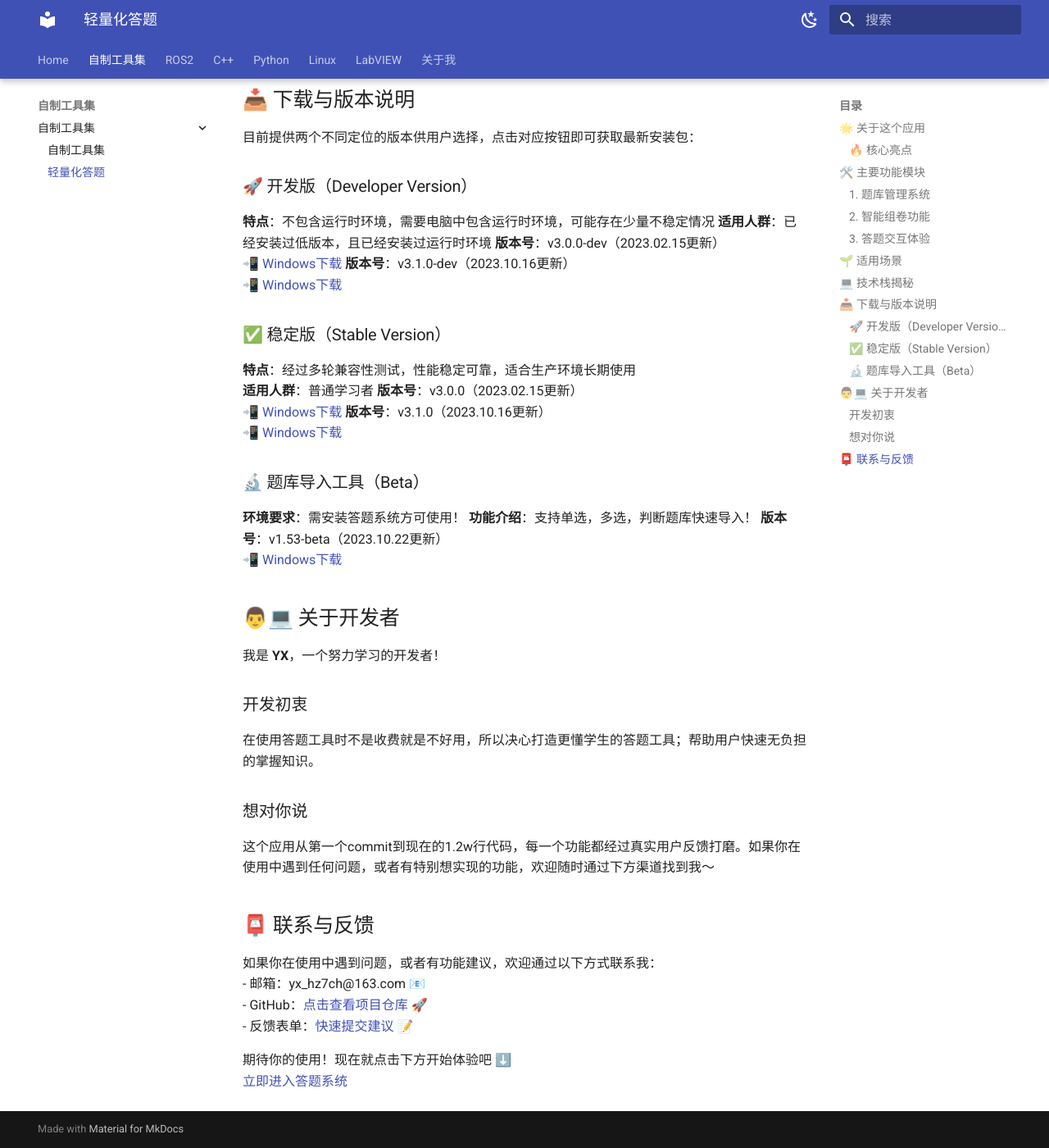
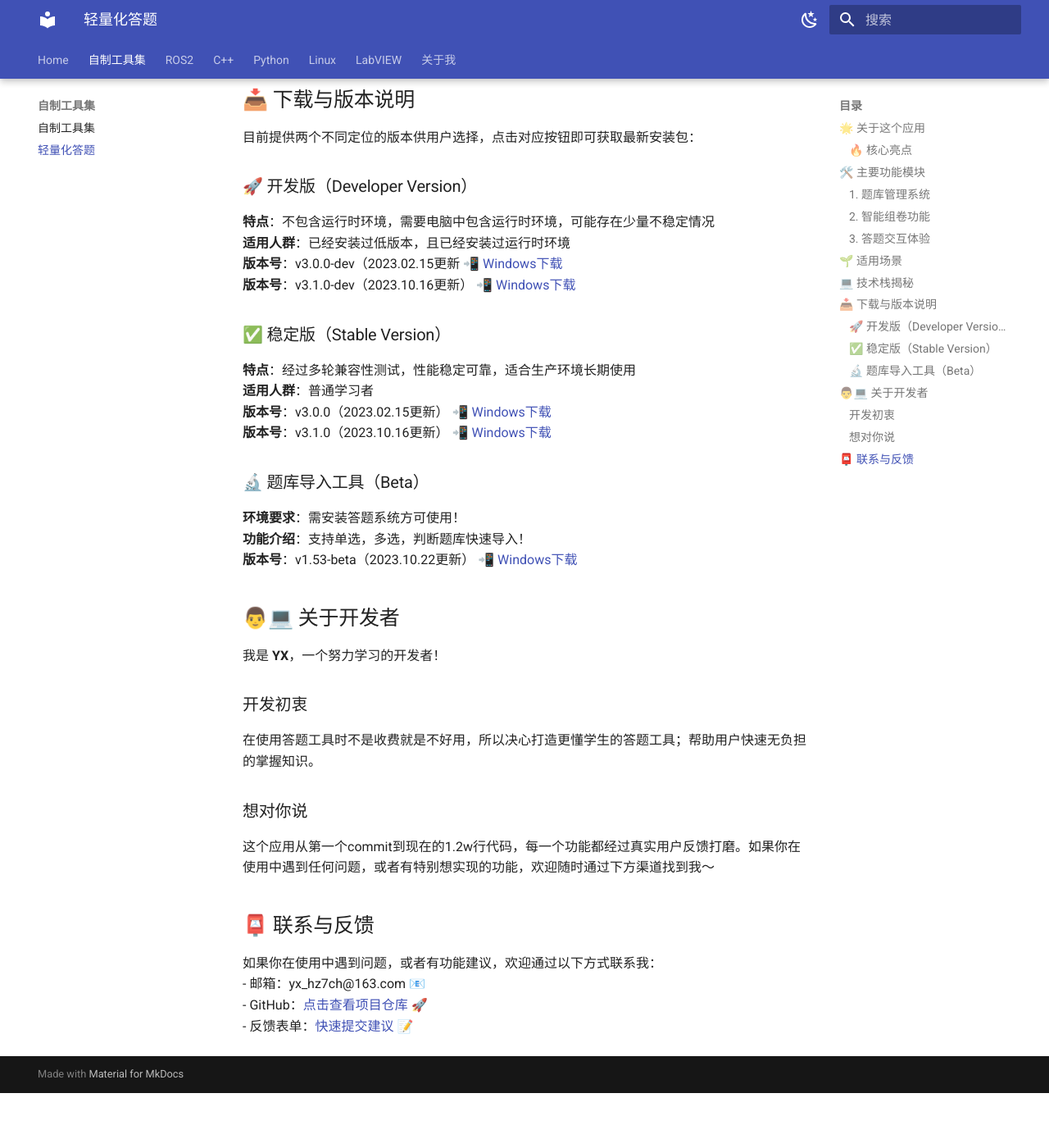
Before and after one commit to YXZHC/YXZHC.github.io, an MkDocs documentation site: the page built from docs/SelfTools/answering_quiz.md, in a window 1280 px wide and 1400 px high, scrolled down 1291 px. Shown: the whole window at 82% size. Built offline with MkDocs 1.6.1 and Material for MkDocs 9.7.7, drawn with Linux system fonts in a browser that asks for light colours; after the commit the page ends 2624 px from its top, so only the background shows below that.

Commit message:
docs(SelfTools): 更新答题系统文档并优化导航结构
- 修改了 anwering_quiz.md 文件中的版本号和下载链接
- 更新了开发者信息和联系方式
- 优化了 mkdocs.yml 中的导航结构，使自制工具集和轻量化答题更加突出

```diff
--- a/docs/SelfTools/answering_quiz.md
+++ b/docs/SelfTools/answering_quiz.md
@@ -42,7 +42,7 @@
 ### 🚀 开发版（Developer Version）
 **特点**：不包含运行时环境，需要电脑中包含运行时环境，可能存在少量不稳定情况
 **适用人群**：已经安装过低版本，且已经安装过运行时环境
-**版本号**：v3.0.0-dev（2023.02.15更新）
+**版本号**：v3.0.0-dev（2023.02.15更新
 📲 [Windows下载](https://www.123pan.com/s/yWbKVv-AhBU3.html)
 **版本号**：v3.1.0-dev（2023.10.16更新）
 📲 [Windows下载](https://www.123pan.com/s/yWbKVv-9hBU3.html)
@@ -74,8 +74,5 @@
 ## 📮 联系与反馈
 如果你在使用中遇到问题，或者有功能建议，欢迎通过以下方式联系我：
 - 邮箱：yx_hz7ch@163.com 📧
-- GitHub：[点击查看项目仓库](https://github.com/yourusername/quiz-system) 🚀
+- GitHub：[点击查看项目仓库](https://github.com/YXZHC) 🚀
 - 反馈表单：[快速提交建议](https://example.com/feedback) 📝
-
-期待你的使用！现在就点击下方开始体验吧 ⬇️
-[立即进入答题系统](https://yourdomain.com/quiz)
--- a/mkdocs.yml
+++ b/mkdocs.yml
@@ -28,9 +28,8 @@ nav:
       - Home: index.md
 
   - 自制工具集:
-      - 自制工具集:
-          - 自制工具集: SelfTools/index.md
-          - 轻量化答题: SelfTools/answering_quiz.md
+      - 自制工具集: SelfTools/
+      - 轻量化答题: SelfTools/answering_quiz.md
 
   - ROS2:
       - ROS2: ROS2/index.md
```
